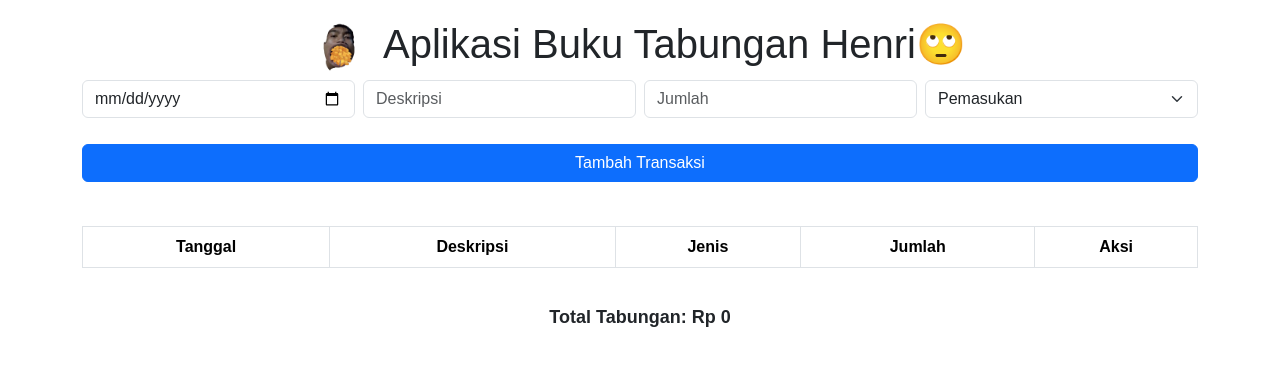
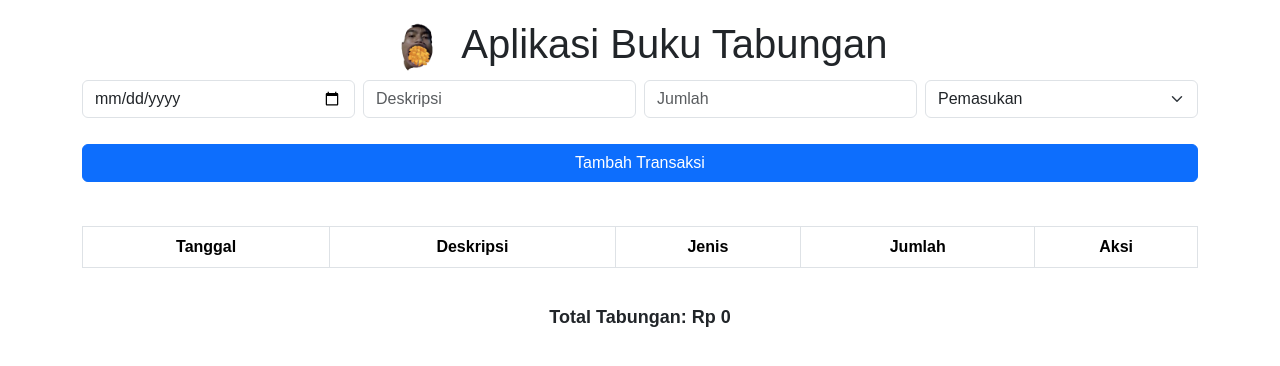
Before and after one commit to hendrisprta/tabungan-hendri, a plain HTML site: page index.html in a window 1280 px wide. Drawn offline with nearby package versions, Linux system fonts and the light colour scheme.

Commit message:
Update index.html

```diff
--- a/index.html
+++ b/index.html
@@ -3,7 +3,10 @@
 <head>
     <meta charset="UTF-8">
     <meta name="viewport" content="width=device-width, initial-scale=1.0">
-    <title>Aplikasi Buku Tabungan Henri</title>
+    <title>Aplikasi Buku Tabungan</title>
+    <!-- Favicon -->
+    <link rel="icon" href="henri.png" type="image/png">
+
     <link href="https://cdn.jsdelivr.net/npm/bootstrap@5.3.2/dist/css/bootstrap.min.css" rel="stylesheet">
     <style>
         body {
@@ -41,7 +44,7 @@
 <body>
     <h1 class="text-center">
         <img src="henri.png" alt="Logo" style="width: 50px; height: 50px; margin-right: 10px; vertical-align: middle;">
-        Aplikasi Buku Tabungan Henri🙄
+        Aplikasi Buku Tabungan
     </h1>
 
     <div class="container">
```
